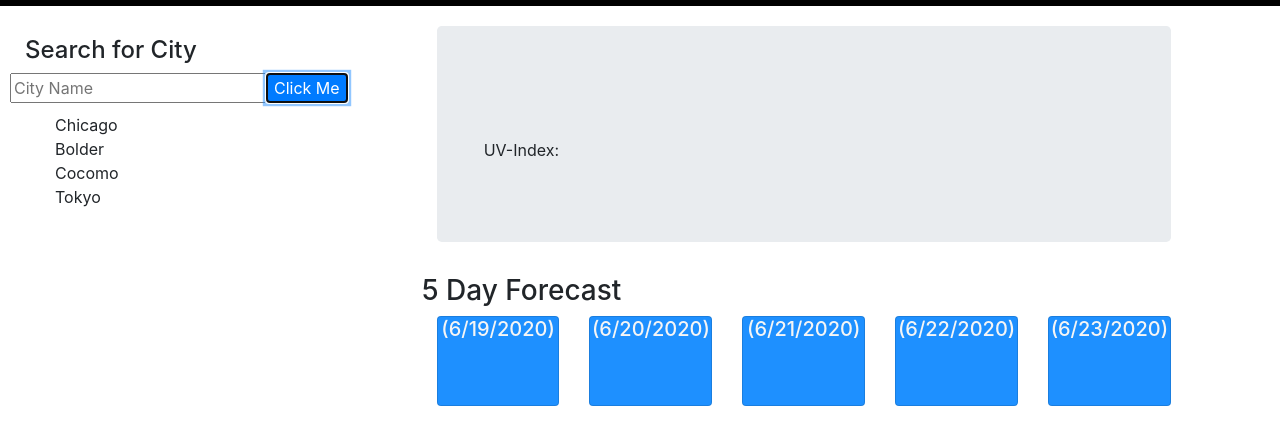
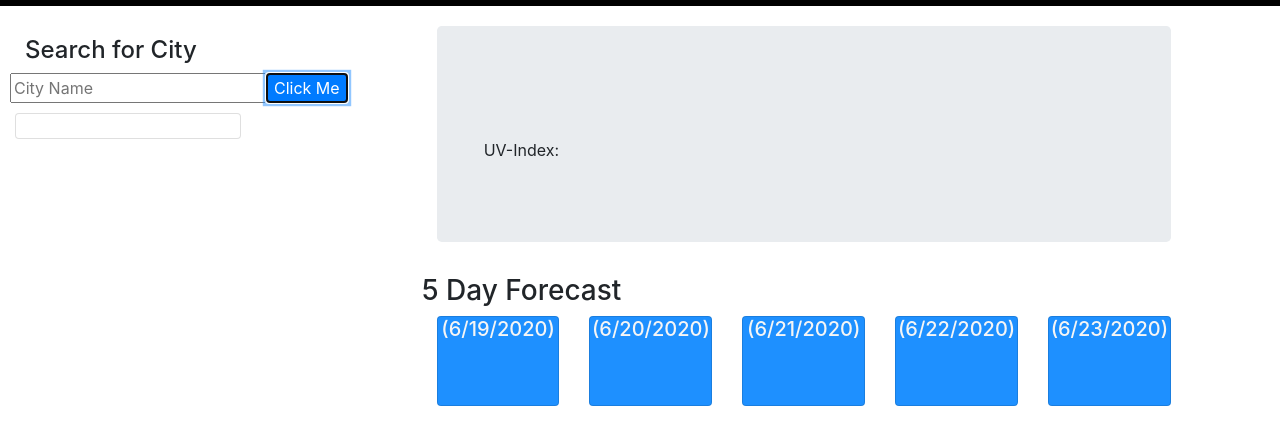
Before and after one commit to cheacliatt/gt-weather-dashboard, a plain HTML site: page index.html in a window 1280 px wide. Both pictures are taken after a click on the button "Click Me". Shown: the part 90-534 px from the top of the page. Drawn offline with nearby package versions, Linux system fonts and the light colour scheme; no server answers.

Commit message:
Backing up before I try adding localstorage

```diff
--- a/index.html
+++ b/index.html
@@ -33,11 +33,7 @@
 
   <!-- List of city's to choose from (in development) -->
         <div class="container">
-          <ul>
-            <li>Chicago</li>
-            <li>Bolder</li>
-            <li>Cocomo</li>
-            <li>Tokyo</li>
+          <ul class="list-group" id="city-list">
           </ul>
         </div>
       </div>
--- a/script.js
+++ b/script.js
@@ -3,10 +3,30 @@
   // It will then start the ajax to get weather data using API keys and Open Weather
   // It looks at the data from the API's we call, which the developer accesses from the console,
   // Then uses that data to manipulate CSS elements
-$("#city-button").on("click", function () {
-  $("#responsive-page").attr("style", "display:block");
+
+  // var searchHistory = localStorage.getItem("searchHistory")
+  //   ? JSON.parse(localStorage.getItem("searchHistory"))
+  //   : [];
+
+  function generateButton() {
+    var cityEl = $("#city-input").val();
+    var cityButtonEl = $("<li class='list-group-item'>").text(cityEl);
+    // $("cityButtonEl").attr("id='city-prime'");
+    cityButtonEl.on("click", function(){
+      generateWeather($(this).text());
+    })
+    $("#city-list").prepend(cityButtonEl);
+    // When i click the city generated by the button click
+    // It
+
+
+
+  };
+
+  function generateWeather(cityEl) {
+
     var date = moment().format("(M/D/YYYY)");
-  var cityEl = $("#city-input").val();
+
     console.log(cityEl);
     var apiKey = "1935f5d7d75a269680ddfadd7b264dcb";
   // Key for general weather
@@ -137,49 +157,19 @@ $("#city-button").on("click", function () {
       $("#fd-five-humid").text("Humidity: "+dayFiveHumid+"%");
       $("#fd-five-image").attr("src", dayFiveIconURL);
     });
+  }
+
+$("#city-button").on("click", function () {
+  // Function that generates buttons based off text input
+  var cityEl = $("#city-input").val();
+  // searchHistory.push(cityEl);
+  // localStorage.setItem("searchHistory", JSON.stringify(searchHistory));
+
+  // $("#responsive-page").attr("style", "display:block");
+  generateButton();
+  generateWeather(cityEl);
+
 });
-
-// $("button").on("click", function() {
-//     // Grabbing and storing the data-animal property value from the button
-//     var animal = $(this).attr("data-animal");
-
-//     // Constructing a queryURL using the animal name
-//     var queryURL = "https://api.giphy.com/v1/gifs/search?q=" +
-//       animal + "&api_key=dc6zaTOxFJmzC&limit=10";
-
-//     // Performing an AJAX request with the queryURL
-//     $.ajax({
-//       url: queryURL,
-//       method: "GET"
-//     })
-//       // After data comes back from the request
-//       .then(function(response) {
-//         console.log(queryURL);
-
-//         console.log(response);
-//         // storing the data from the AJAX request in the results variable
-//         var results = response.data;
-
-//         // Looping through each result item
-//         for (var i = 0; i < results.length; i++) {
-
-//           // Creating and storing a div tag
-//           var animalDiv = $("<div>");
-
-//           // Creating a paragraph tag with the result item's rating
-//           var p = $("<p>").text("Rating: " + results[i].rating);
-
-//           // Creating and storing an image tag
-//           var animalImage = $("<img>");
-//           // Setting the src attribute of the image to a property pulled off the result item
-//           animalImage.attr("src", results[i].images.fixed_height.url);
-
-//           // Appending the paragraph and image tag to the animalDiv
-//           animalDiv.append(p);
-//           animalDiv.append(animalImage);
-
-//           // Prependng the animalDiv to the HTML page in the "#gifs-appear-here" div
-//           $("#gifs-appear-here").prepend(animalDiv);
-//         }
-//       });
-//   });
+// generateButton();
+// var lastCity = searchHistory[searchHistory.length - 1];
+// generateWeather(lastCity);
--- a/style.css
+++ b/style.css
@@ -35,9 +35,9 @@ ul {
     text-align: center;
 }
 
-#responsive-page {
+/* #responsive-page {
     display: none;
-}
+} */
 
 header {
     background-color: black;
@@ -46,3 +46,7 @@ header {
     margin-bottom: 20px;
 
 }
+
+li {
+    width: 60%;
+}
```
Also changed, not shown: 1 other file. Lines whose indentation alone changed are shown as unchanged.
